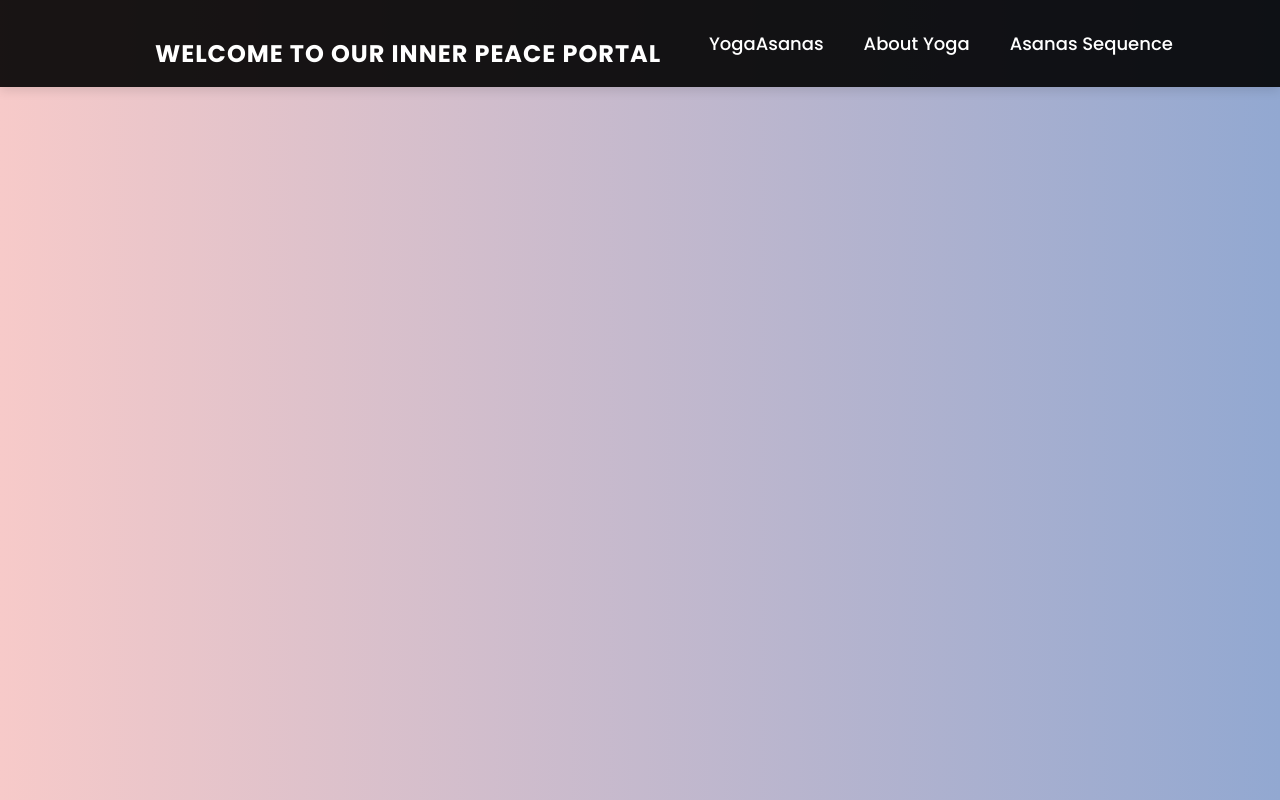
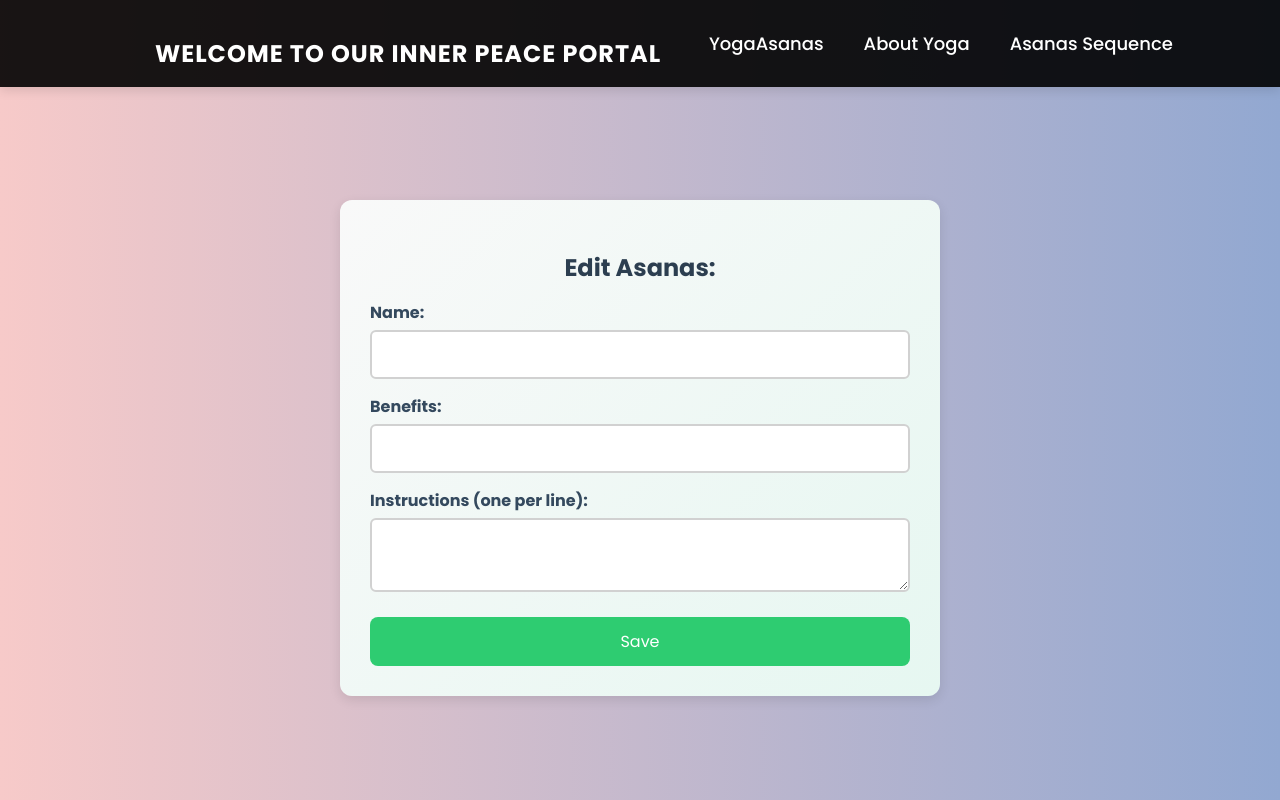
Before and after one commit to Rafael-Goncalo/yogasanasfront, a React (Vite) app in the folder yoga-asanas-project-frontend/: page /edit-asana/1 in a window 1280 px wide. Shown: the top 800 px of the page. Built offline with nearby package versions, Linux system fonts and the light colour scheme; no server answers.

Commit message:
Edit done

```diff
--- a/yoga-asanas-project-frontend/src/App.css
+++ b/yoga-asanas-project-frontend/src/App.css
@@ -286,3 +286,49 @@ color:#333;
   background-color: #2ecc71;
   color:white;
 }
+.edit-asana-page{
+  max-width:600px;
+  margin:200px auto;
+  padding:30px;
+  background: linear-gradient(135deg,#f9f9f9,#e6f7f1);
+  border-radius:12px;
+  box-shadow:0 4px 12px rgba(0,0,0,0.1);
+  font-family: 'Segoe UI', Tahoma, Geneva, Verdana, sans-serif;
+  position: relative;
+  z-index:1;
+
+}
+.edit-asana-page h2{
+  text-align:center;
+  color:#2c3e50;
+}
+.edit-asana-page label{
+  display:block;
+  margin:15px 0 5px;
+  font-weight:bold;
+  color:#34495e;
+}
+.edit-asana-page input, .edit-asana-page textarea{
+  width:100%;
+  padding:10px;
+  font-size:1rem;
+  border:2px solid #d1d1d1;
+  border-radius:6px;
+  background-color: #fff;
+  resize:vertical;
+}
+.edit-asana-page button{
+  margin-top:20px;
+  background-color: #2ecc71;
+  color:white;
+  padding:12px 20px;
+  font-size:1rem;
+  border:none;
+  border-radius:8px;
+  cursor:pointer;
+  width:100%;
+  transition: background-color 0.3s ease;
+}
+.edit-asana-page button:hover{
+  background-color: #27ae60;
+}
--- a/yoga-asanas-project-frontend/src/App.jsx
+++ b/yoga-asanas-project-frontend/src/App.jsx
@@ -9,6 +9,7 @@ import HomePage from "./pages/HomePage";
 import AsanaDetails from "./pages/AsanaDetails";
 import {AsanaProvider} from "./context/AsanaContext";
 import SequenceAsana from "./pages/SequenceAsana.jsx";
+import UpdateAsana from "./pages/UpdateAsana.jsx";
 
 const App=()=>{
   return(
@@ -23,6 +24,7 @@ const App=()=>{
     <Route path="/about" element={<AboutYoga />} />
     <Route path="/asana-details/:id" element={<AsanaDetails/>} />
     <Route path="/sequence-asanas" element={<SequenceAsana />}/>
+    <Route path="/edit-asana/:asanaId" element={<UpdateAsana />}/>
      </Routes>
     </Router>
     </AsanaProvider>
--- a/yoga-asanas-project-frontend/src/components/Asana.jsx
+++ b/yoga-asanas-project-frontend/src/components/Asana.jsx
@@ -1,5 +1,6 @@
 import {useContext} from "react";
 import {AsanaContext} from "../context/AsanaContext";
+import {Link} from "react-router-dom";
 
 
 function Asana({asana,onDelete,onEdit}){
@@ -29,10 +30,13 @@ function Asana({asana,onDelete,onEdit}){
                             Delete
                         </button>
                     )}
+
                      {onEdit &&(
+                        <Link to={`/edit-asana/${asana.id}`}>
                         <button className="edit-btn" onClick={()=>onEdit(asana.id)}>
                             Edit
                         </button>
+                        </Link>
                     )}
                     <button className="select-btn" onClick={()=>selectAsana(asana)}>Select</button>
 
--- a/yoga-asanas-project-frontend/src/context/AsanaContext.jsx
+++ b/yoga-asanas-project-frontend/src/context/AsanaContext.jsx
@@ -1,21 +1,29 @@
-import {createContext,useState} from "react";
+  import {createContext,useState} from "react";
+
+
  export const AsanaContext=createContext();
 
  export const AsanaProvider=({children})=>{
     const [selectedAsanas,setSelectedAsanas]=useState([]);
+    const[selectedYogaSetId,setSelectedYogaSetId]=useState();
 
-    const selectAsana=(asana)=>{
+    const selectAsana=(asana,yogaSetId)=>{
+        console.log("selected",asana);
         if(!selectedAsanas.some((a)=>a.id===asana.id)){
             setSelectedAsanas([...selectedAsanas,asana]);
+        }
+        if(!selectedYogaSetId){
+setSelectedYogaSetId(yogaSetId)
         }
     };
     const removeAsana=(id)=>{
         setSelectedAsanas(selectedAsanas.filter((a)=>a.id!==id));
     };
     return(
-        <AsanaContext.Provider value={{selectedAsanas,selectAsana,removeAsana}}>
+        <AsanaContext.Provider value={{selectedAsanas,selectAsana,removeAsana,selectedYogaSetId}}>
             {children}
         </AsanaContext.Provider>
     );
 
  };
+ export default {AsanaProvider}
--- a/yoga-asanas-project-frontend/src/pages/SequenceAsana.jsx
+++ b/yoga-asanas-project-frontend/src/pages/SequenceAsana.jsx
@@ -1,10 +1,16 @@
 import {useContext,useState} from "react";
 import {AsanaContext} from "../context/AsanaContext";
 import Asana from "../components/Asana";
+import {useNavigate} from "react-router-dom";
 
 function SequenceAsana(){
-    const {selectedAsanas,removeAsana}=useContext(AsanaContext);
+    const {selectedAsanas,removeAsana,selectedYogaSetId}=useContext(AsanaContext);
     const [asanas,setAsanas]=useState(selectedAsanas);
+    const [editingId,setEditingId]=useState();
+
+    const navigate=useNavigate();
+
+
 
     const handleDelete=(asanaId)=>{
         const updated=asanas.filter((a)=>a.id!==asanaId);
@@ -12,8 +18,14 @@ function SequenceAsana(){
         removeAsana(asanaId);
     };
     const handleEdit=(asana)=>{
+       navigate("/edit-asana",{
+        state:{
+            asana,
+            yogaSetId:selectedYogaSetId
+        }
+       })
+};
 
-    }
 
     return(
         <div className="sequence-asanas-page">
--- /dev/null
+++ b/yoga-asanas-project-frontend/src/pages/UpdateAsana.jsx
@@ -0,0 +1,106 @@
+import { useLocation, useNavigate, useParams } from "react-router-dom";
+import { useState, useEffect } from "react";
+import axios from "axios";
+
+function UpdateAsana() {
+    const {asanaId} =useParams();
+    console.log("created",asanaId)
+const location = useLocation();
+const navigate = useNavigate();
+const { asana, yogaSetId } = location.state || {};
+
+const [updatedAsana, setUpdatedAsana] = useState({
+id: "",
+name: "",
+benefits: "",
+instruction: "",
+image: ""
+});
+
+// Pre-fill the form with selected asana details
+useEffect(() => {
+
+    axios.get(`http://localhost:4000/users/${asanaId[0]}`).then((res) => {
+        const yogaSet = res.data.asanas.find((oneAsana)=> oneAsana.id == asanaId)
+        console.log("yoga id",yogaSet);
+        setUpdatedAsana(yogaSet);
+    })
+    .catch((err)=>console.log(err));
+}, [asana]);
+
+const handleChange = (e) => {
+const { name, value } = e.target;
+setUpdatedAsana((prev) => ({
+...prev,
+[name]: value
+}));
+};
+
+const handleSave = () => {
+
+
+/*const formattedAsana = {
+...updatedAsana,
+instruction: updatedAsana.instruction
+? updatedAsana.instruction.split("\n")
+: []
+};*/
+
+axios.get(`http://localhost:4000/users/${asanaId[0]}`).then((res) => {
+const yogaSet = res.data;
+const updatedAsanas = yogaSet.asanas.map((a) =>{
+if(a.id==asanaId){
+    return updatedAsana;
+}else{
+    return a;
+}
+});
+
+const updatedYogaSet = {
+...yogaSet,
+asanas: updatedAsanas
+};
+
+axios
+.put(`http://localhost:4000/users/${asanaId[0]}`, updatedYogaSet)
+.then(() => {
+alert("Asana updated!");
+navigate("/sequence-asanas");
+})
+.catch((err) => console.error("PUT error:", err));
+});
+};
+
+return (
+<div className="edit-asana-page">
+<h2>Edit Asanas:</h2>
+
+<label>Name:</label>
+<input
+type="text"
+name="name"
+value={updatedAsana.name || ""}
+onChange={handleChange}
+/>
+
+<label>Benefits:</label>
+<input
+type="text"
+name="benefits"
+value={updatedAsana.benefits || ""}
+onChange={handleChange}
+/>
+
+<label>Instructions (one per line):</label>
+<textarea
+name="instruction"
+value={updatedAsana.instruction || ""}
+onChange={handleChange}
+/>
+
+<button onClick={handleSave}>Save</button>
+</div>
+);
+}
+
+export default UpdateAsana;
```
